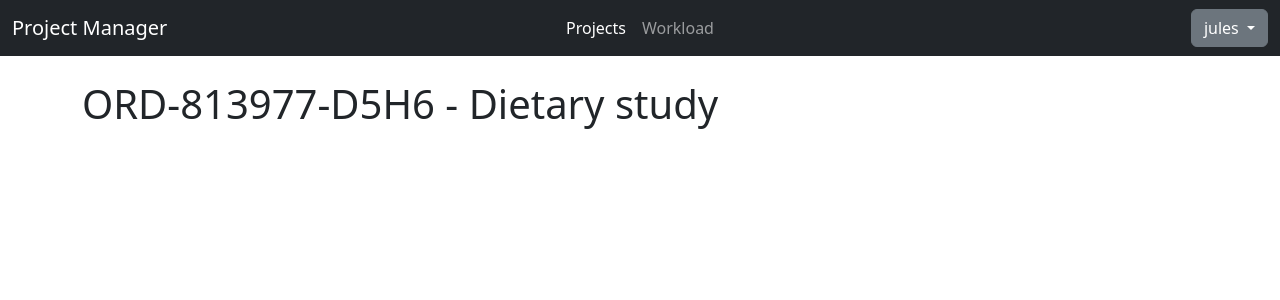
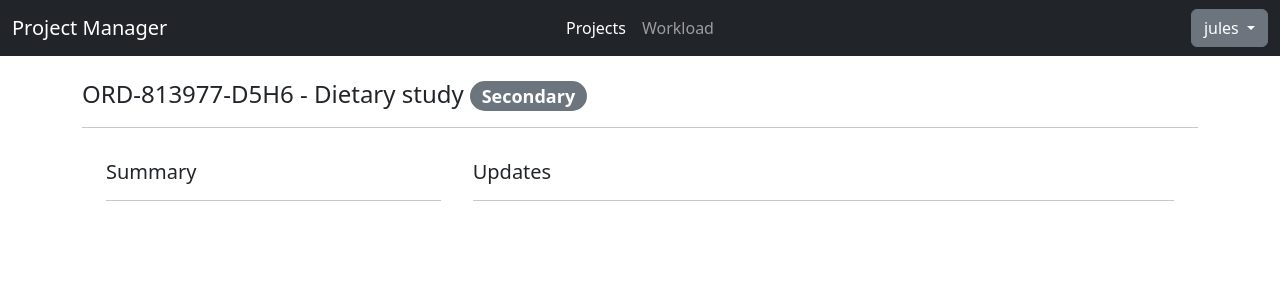
Before and after one commit to coded-by-joules/projectmanager, a Django app: a page that uses testfront/templates/testfront/project.html in a window 1280 px wide. Shown: the top 300 px of the page. Run offline with Django 4.2, Linux system fonts and the light colour scheme; a user stored in the database is signed in; data comes from the database, SQL or seed files in the repository; both versions use the stored data as it was after the commit.

Commit message:
implemented project log model

```diff
--- a/api/models.py
+++ b/api/models.py
@@ -76,3 +76,9 @@ class Project(models.Model):
 
     def __str__(self):
         return f"{self.ord} - {self.project_name}"
+
+class ProjectLog(models.Model):
+   project = models.ManyToManyField(Project)
+   creator = models.ManyToManyField(User)
+   message = models.TextField(max_length=255)
+   created = models.DateTimeField(auto_now_add=True)
--- a/testfront/templates/testfront/project.html
+++ b/testfront/templates/testfront/project.html
@@ -4,5 +4,22 @@
 {% block title %} Project Manager {% endblock %}
 {% block css %} {% static "css/index.css" %} {% endblock %}
 {% block body %}
-<h1>{{project.ord}} - {{project.project_name}}</h1>
+<header>
+    <h4>{{project.ord}} - {{project.project_name}} <span class="badge rounded-pill text-bg-secondary">Secondary</span></h4>
+</header>
+
+<hr/>
+
+<main class="container">
+<div class="row gx-2">
+    <div class="col-lg-4 p-3">
+        <h5>Summary</h5>
+        <hr/>
+    </div>
+    <div class="col-lg-8 p-3">
+        <h5>Updates</h5>
+        <hr/>
+    </div>
+</div>
+</main>
 {% endblock %}
```
Also changed, not shown: db.sqlite3.
